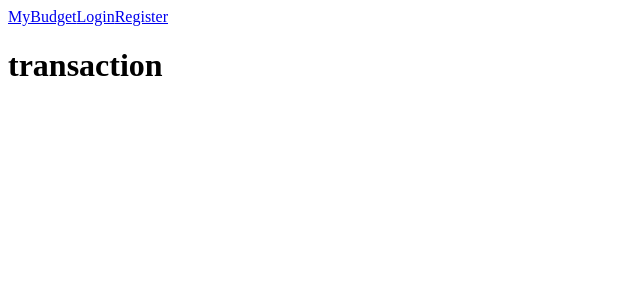
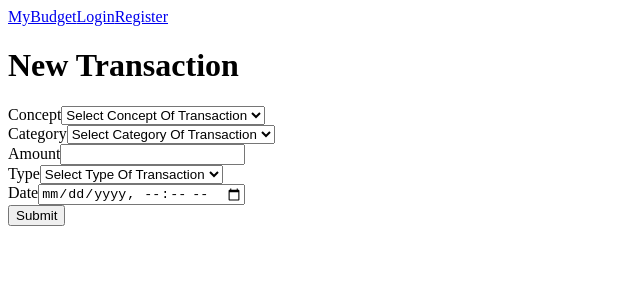
Before and after one commit to kyoh2014/AlkemyChallenge, a React (Create React App) app in the folder client/: page /transaction in a window 1280 px wide. Shown: the top 300 px of the page, without its empty margins (0-640 px from the left). Built offline with nearby package versions, Linux system fonts and the light colour scheme; no server answers.

Commit message:
Added transaction component

```diff
--- a/client/src/components/Transactions/Transaction.js
+++ b/client/src/components/Transactions/Transaction.js
@@ -1,12 +1,123 @@
-import React from "react";
+import React, { useState } from "react";
+import { useNavigate } from "react-router-dom";
+import { TRANSACTION_URL } from "../../configs/api_url";
+
+export default function Transaction({token}) {
+  const navigate = useNavigate();
+  const [form, setForm] = useState({
+    concept: "",
+    amount: 0,
+    date: "",
+    type: "",
+    idUser: "",
+    idCategory: "",
+  });
+
+  const handleChange = (e) => {
+    setForm({
+      ...form,
+      [e.target.name]: e.target.value,
+    });
+  };
 
 
-export default function Transaction(){
 
-    return(
-        <div>
-            <h1>transaction</h1>
+  const handleSubmit = async (e) => {
+    e.preventDefault();
+    try {
+      const response = await fetch(TRANSACTION_URL, {
+        method: "post",
+        headers: {
+          "Content-Type": "application/json",
+          "authorization": `bearer ${token}`,
+        },
+        body: JSON.stringify(form),
+      });
+      if (response.status === 200) {
+        navigate("/home");
+      }
+    } catch (e) {
+      console.error(e);
+    }
+  };
+
+  return (
+    <div>
+      <h1>New Transaction</h1>
+      <form onSubmit={handleSubmit}>
+        <div className="">
+          <label>Concept</label>
+          <select
+            type="text"
+            id="concept"
+            name="concept"
+            onChange={handleChange}
+            >
+            <option value="">Select Concept Of Transaction</option>
+            <option value="Rental">Rental</option>
+            <option value="Installments">Installments</option>
+            <option value="Expenses">Expenses</option>
+            <option value="Invoice">Invoice</option>
+            <option value="Loans">Loans</option>
+            <option value="Several">Several</option>
+          </select>
         </div>
-    )
-
+        <div className="">
+          <label>Category</label>
+          <select
+            type="text"
+            id="idCategory"
+            name="idCategory"
+            onChange={handleChange}
+            >
+            <option value="">Select Category Of Transaction</option>
+            <option value="4">Shopping</option>
+            <option value="5">Entertainment</option>
+            <option value="6">Restaurants and Bars</option>
+            <option value="7">Health and Sport</option>
+            <option value="8">Services</option>
+            <option value="9">Supermarket</option>
+            <option value="10">Transportation</option>
+            <option value="11">Holidays</option>
+          </select>
+        </div>
+        <div className="">
+            <label>Amount</label>
+            <input
+            type="real"
+            id="amount"
+            name="amount"
+            onChange={handleChange}
+            />
+        </div>
+        <div className="">
+            <label>Type</label>
+            <select
+            type="text"
+            id="type"
+            name="type"
+            onChange={handleChange}
+          >
+            <option value="">Select Type Of Transaction</option>
+            <option value="Income">Income</option>
+            <option value="Egress">Egress</option>
+          </select>
+        </div>
+        <div className="">
+          <label>Date</label>
+          <input
+          type="datetime-local"
+          id="date"
+          name="date"
+          onChange={handleChange}
+          />
+        </div>
+        <button
+          type="submit"
+        >
+          Submit
+        </button>
+      </form>
+    </div>
+  );
 }
```
